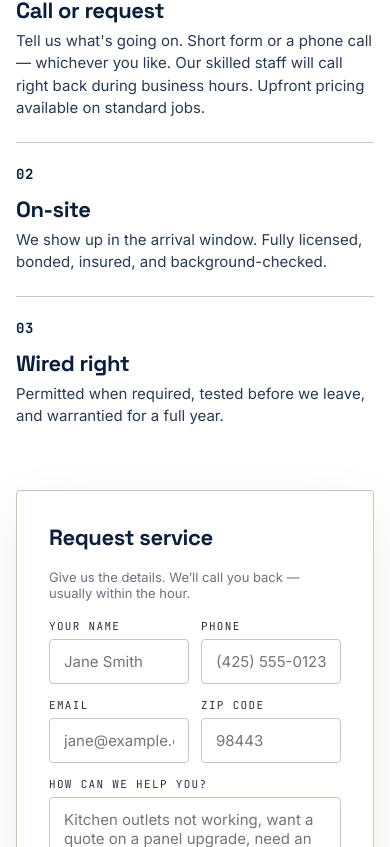
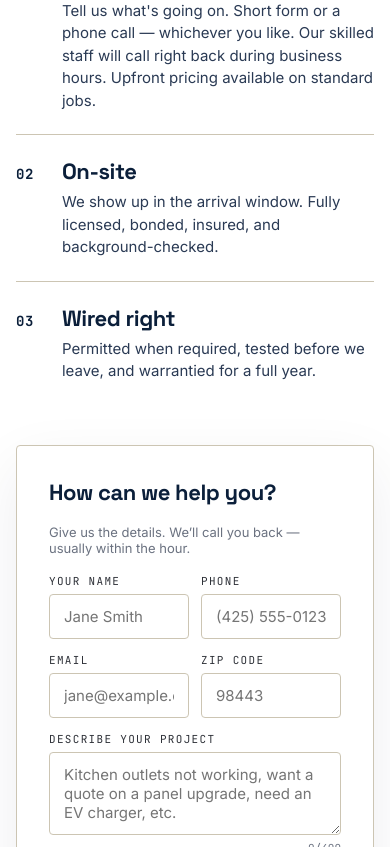
Before and after one commit to lisawilkins/hre, a React (Vite) app: page / in a window 390 px wide. Shown: the part 5677-6524 px from the top of the page. Built offline with nearby package versions, Linux system fonts and the light colour scheme.

Commit message:
Contact form wording and section mobile layout

```diff
--- a/src/components/forms/BookForm.jsx
+++ b/src/components/forms/BookForm.jsx
@@ -63,7 +63,7 @@ export const BookForm = ({ theme, compact, onDone }) => {
           Got it, {state.name.split(' ')[0] || 'friend'}.
         </div>
         <p style={{ fontFamily: theme.bodyFont, fontSize: 15, color: theme.ink2, margin: 0 }}>
-          A real person will call you at <strong>{state.phone || 'your number'}</strong> within the hour during business hours.
+          One of our experts will call you right back at <strong>{state.phone || 'your number'}</strong> during business hours.
         </p>
         {onDone && <div style={{ marginTop: 20 }}><Button theme={theme} variant="ghost" onClick={onDone}>Close</Button></div>}
       </div>
@@ -103,7 +103,7 @@ export const BookForm = ({ theme, compact, onDone }) => {
     >
       <div style={{ display: 'flex', alignItems: 'center', justifyContent: 'space-between', marginBottom: 4 }}>
         <div style={{ fontFamily: theme.displayFont, fontSize: 22, fontWeight: theme.displayWeight, color: theme.ink, letterSpacing: '-0.02em' }}>
-          Request service
+          How can we help you?
         </div>
       </div>
       <div style={{ color: theme.muted, fontFamily: theme.bodyFont, fontSize: 13, marginBottom: 4 }}>
@@ -128,7 +128,7 @@ export const BookForm = ({ theme, compact, onDone }) => {
         )}
       </div>
       <label style={{ display: 'flex', flexDirection: 'column', gap: 6 }}>
-        <span style={{ fontFamily: theme.monoFont, fontSize: 11, letterSpacing: '0.12em', textTransform: 'uppercase', color: errors.issue ? '#DC2626' : theme.monoColor }}>How can we help you?</span>
+        <span style={{ fontFamily: theme.monoFont, fontSize: 11, letterSpacing: '0.12em', textTransform: 'uppercase', color: errors.issue ? '#DC2626' : theme.monoColor }}>Describe your project</span>
         <textarea
           value={state.issue}
           onChange={e => change('issue', e.target.value)}
--- a/src/components/home/HowItWorks.jsx
+++ b/src/components/home/HowItWorks.jsx
@@ -13,15 +13,26 @@ export const HowItWorks = ({ theme }) => {
     { n: '03', t: 'Wired right', d: 'Permitted when required, tested before we leave, and warrantied for a full year.' },
   ];
   return (
-    <Section theme={theme} eyebrow="How it works" style={{ background: theme.surface }}>
+    <Section theme={theme} eyebrow={isTabletDown ? undefined : 'How it works'} style={{ background: theme.surface }}>
       <div style={{
         display: 'grid',
         gridTemplateColumns: isTabletDown ? '1fr' : '1.1fr 1fr',
         gap: isTabletDown ? 40 : 64,
         alignItems: 'center',
         minWidth: 0,
+        maxWidth: isTabletDown ? 650 : undefined,
+        margin: isTabletDown ? '0 auto' : undefined,
+        width: '100%',
       }}>
         <div style={{ minWidth: 0 }}>
+          {isTabletDown && (
+            <div style={{
+              fontFamily: theme.monoFont, fontSize: 11, letterSpacing: '0.12em', textTransform: 'uppercase',
+              color: theme.monoColor, marginBottom: 24, display: 'flex', alignItems: 'center', gap: 10,
+            }}>
+              <span style={{ width: 24, height: 1, background: theme.monoColor }} /> How it works
+            </div>
+          )}
           <h2 style={{
             fontFamily: theme.displayFont, fontWeight: theme.displayWeight,
             fontSize: 'clamp(36px, 4.5vw, 56px)', lineHeight: 1, margin: 0,
@@ -32,9 +43,9 @@ export const HowItWorks = ({ theme }) => {
           <div style={{ display: 'flex', flexDirection: 'column', gap: 0, minWidth: 0 }}>
             {steps.map((s, i) => (
               <div key={i} style={{
-                display: 'grid', gridTemplateColumns: isTabletDown ? '1fr' : 'auto 1fr', gap: isTabletDown ? 12 : 28,
+                display: 'grid', gridTemplateColumns: 'auto 1fr', gap: 28,
                 padding: '22px 0', borderTop: i === 0 ? 'none' : `1px solid ${theme.line}`,
-                alignItems: isTabletDown ? 'flex-start' : 'baseline', minWidth: 0,
+                alignItems: 'baseline', minWidth: 0,
               }}>
                 <div style={{ fontFamily: theme.monoFont, fontSize: 14, color: theme.accent === '#FFC629' || theme.accent === '#EEFF41' ? theme.ink : theme.accent, fontWeight: 700, letterSpacing: '0.04em' }}>
                   {s.n}
```
